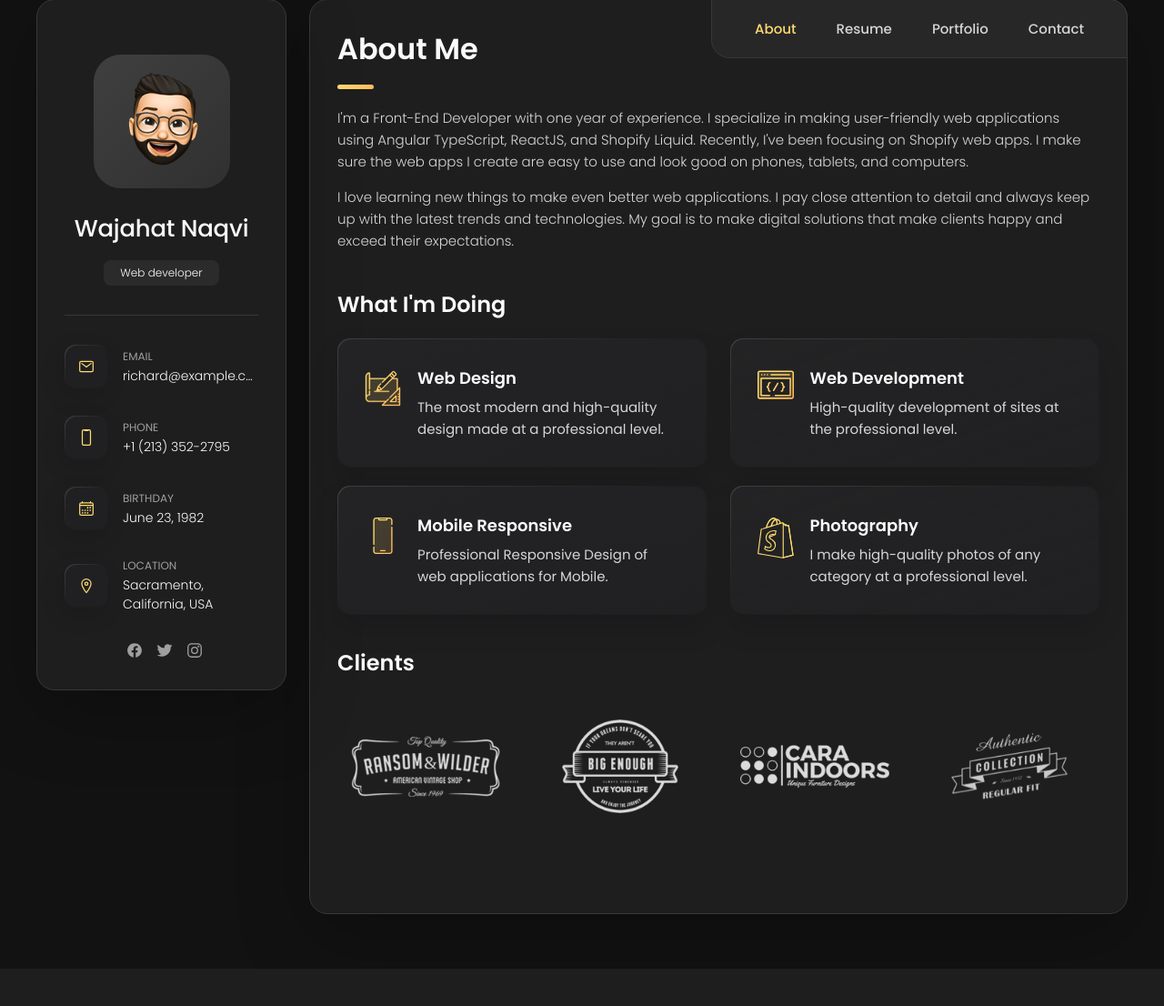
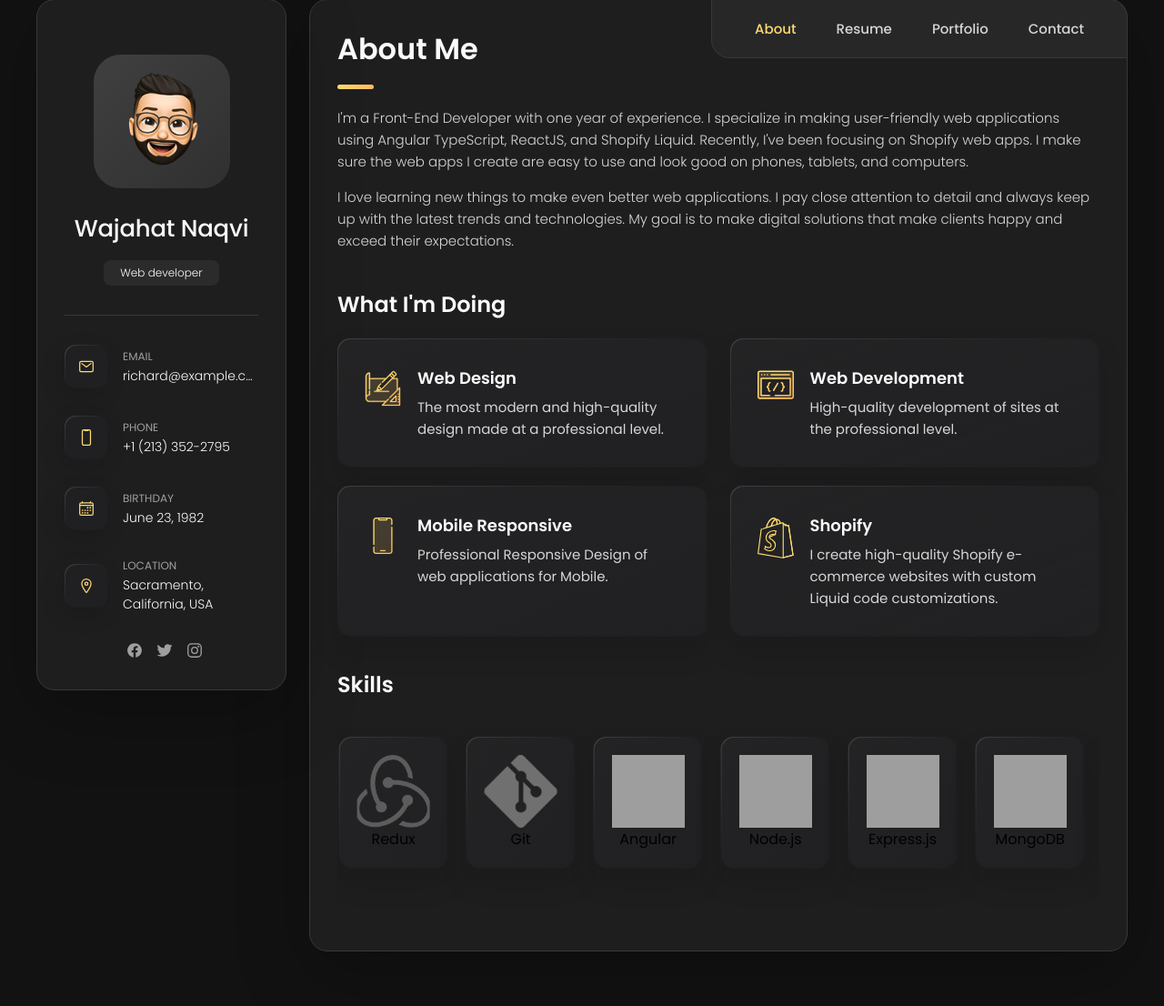
Before and after one commit to wajahatalinaqvi/wajahatalinaqvi.github.io, a PHP site: page / in a window 1280 px wide. Shown: the part 61-1167 px from the top of the page at 91% size. Before the commit the page ends 1126 px from the top, so only its background shows below. Run offline with PHP 8.4, Linux system fonts and the light colour scheme; grey boxes are pictures that could not be loaded.

Commit message:
my portfolio now

```diff
--- a/assets/css/style.css
+++ b/assets/css/style.css
@@ -555,6 +555,81 @@
   line-height: 1.6;
 }
 
+/**
+ * #skills
+ */
+ .skills {
+  margin-bottom: 15px;
+  overflow: hidden;
+  position: relative;
+}
+
+.skills-title {
+  margin-bottom: 20px;
+}
+
+.skills-list {
+  display: flex;
+  gap: 20px;
+  padding: 25px 0;
+  overflow: hidden;
+  position: relative; /* Added */
+}
+
+.skills-item {
+  flex: 0 0 auto;
+  text-align: center;
+  position: relative; /* Added */
+}
+
+.skills-item img {
+  width: 80px;
+  height: 80px;
+  object-fit: cover;
+  filter: grayscale(1);
+  transition: filter 0.3s ease;
+}
+
+.skills-item:hover img {
+  filter: grayscale(0);
+}
+
+/* Card-like design */
+.skills-item {
+  background: var(--border-gradient-onyx);
+  padding: 20px;
+  border-radius: 14px;
+  box-shadow: var(--shadow-2);
+  z-index: 1;
+}
+
+.skills-item::before {
+  content: "";
+  position: absolute;
+  inset: 1px;
+  background: var(--bg-gradient-jet);
+  border-radius: inherit;
+  z-index: -1;
+}
+
+.skills-list:hover .skills-item {
+  animation-play-state: paused;
+}
+
+.skills-item {
+  animation: marquee 3s linear infinite;
+}
+
+@keyframes marquee {
+  0% {
+    transform: translateX(-10%);
+  }
+  100% {
+    transform: translateX(-620%); /* Adjusted to cover all cards */
+  }
+}
+
+
 
 /**
  * #testimonials
--- a/index.html
+++ b/index.html
@@ -288,11 +288,12 @@
               </div>
 
               <div class="service-content-box">
-                <h4 class="h4 service-item-title">Photography</h4>
+                <h4 class="h4 service-item-title">Shopify</h4>
 
                 <p class="service-item-text">
-                  I make high-quality photos of any category at a professional level.
-                </p>
+
+
+                  I create high-quality Shopify e-commerce websites with custom Liquid code customizations.                </p>
               </div>
 
             </li>
@@ -454,9 +455,9 @@
           - clients
         -->
 
-        <section class="clients">
+        <!-- <section class="clients">
 
-          <h3 class="h3 clients-title">Clients</h3>
+          <h3 class="h3 clients-title">Skills</h3>
 
           <ul class=" clients-list  has-scrollbar">
 
@@ -498,7 +499,63 @@
 
           </ul>
 
+        </section> -->
+     <!--
+          - Skills
+        -->
+        <section class="skills">
+          <h3 class="h3 skills-title">Skills</h3>
+          <div class="skills-list has-scrollbar">
+            <div class="skills-item">
+              <img src="./assets/images/react.png" alt="React" class="skills-icon">
+              <span class="skills-name">React</span>
+            </div>
+            <div class="skills-item">
+              <img src="./assets/images/redux.png" alt="Redux" class="skills-icon">
+              <span class="skills-name">Redux</span>
+            </div>
+            <!-- Add more skills items -->
+            <div class="skills-item">
+              <img src="./assets/images/git.png" alt="Vue.js" class="skills-icon">
+              <span class="skills-name">Git</span>
+            </div>
+            <div class="skills-item">
+              <img src="./assets/images/angular.png" alt="Angular" class="skills-icon">
+              <span class="skills-name">Angular</span>
+            </div>
+            <div class="skills-item">
+              <img src="./assets/images/nodejs.png" alt="Node.js" class="skills-icon">
+              <span class="skills-name">Node.js</span>
+            </div>
+            <div class="skills-item">
+              <img src="./assets/images/express.png" alt="Express.js" class="skills-icon">
+              <span class="skills-name">Express.js</span>
+            </div>
+            <div class="skills-item">
+              <img src="./assets/images/mongodb.png" alt="MongoDB" class="skills-icon">
+              <span class="skills-name">MongoDB</span>
+            </div>
+            <div class="skills-item">
+              <img src="./assets/images/mysql.png" alt="MySQL" class="skills-icon">
+              <span class="skills-name">MySQL</span>
+            </div>
+            <div class="skills-item">
+              <img src="./assets/images/mysql.png" alt="MySQL" class="skills-icon">
+              <span class="skills-name">MySQL</span>
+            </div>
+            <div class="skills-item">
+              <img src="./assets/images/mysql.png" alt="MySQL" class="skills-icon">
+              <span class="skills-name">MySQL</span>
+            </div>
+            <div class="skills-item">
+              <img src="./assets/images/mysql.png" alt="MySQL" class="skills-icon">
+              <span class="skills-name">MySQL</span>
+            </div>
+          </div>
         </section>
+
+
+
 
       </article>
 
```
Also changed, not shown: assets/images/git.png (added), assets/images/react.png (added), assets/images/redux.png (added).
